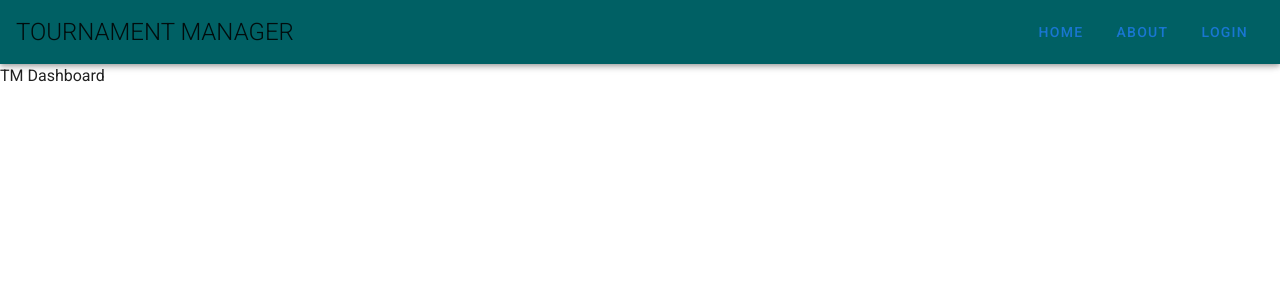
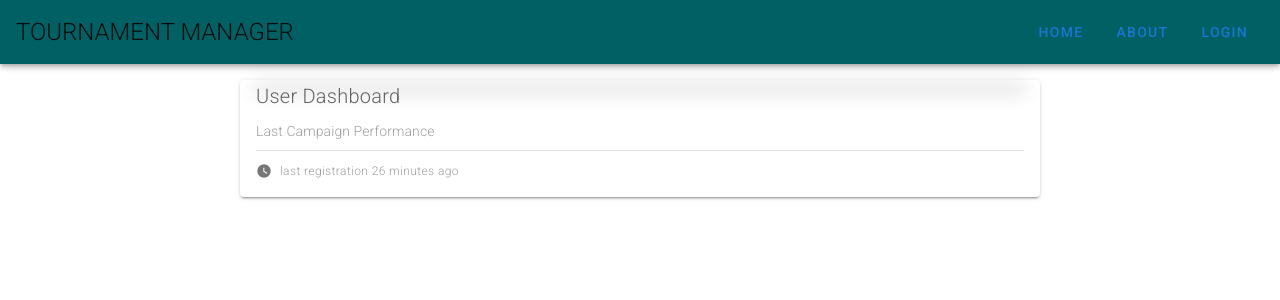
Before and after one commit to Chalta-Digital/tournament-builder, a Vue app in the folder frontend/: page /dashboard in a window 1280 px wide. Shown: the top 300 px of the page. Built offline with nearby package versions, Linux system fonts and the light colour scheme; no server answers.

Commit message:
fine tuning dashboard

```diff
--- a/frontend/src/views/Dashboard.vue
+++ b/frontend/src/views/Dashboard.vue
@@ -1,7 +1,36 @@
 <template>
-  <div>
-  TM Dashboard
-  </div>
+   <v-card
+    class="mt-4 mx-auto"
+    max-width="800"
+  >
+    <v-sheet
+      class="v-sheet--offset mx-auto"
+      color="cyan"
+      elevation="12"
+      max-width="calc(100% - 32px)"
+    >
+      <v-sparkline
+        :labels="labels"
+        :value="value"
+        color="white"
+        line-width="2"
+        padding="16"
+      ></v-sparkline>
+    </v-sheet>
+
+    <v-card-text class="pt-0">
+      <div class="title font-weight-light mb-2">User Dashboard</div>
+      <div class="subheading font-weight-light grey--text">Last Campaign Performance</div>
+      <v-divider class="my-2"></v-divider>
+      <v-icon
+        class="mr-2"
+        small
+      >
+        mdi-clock
+      </v-icon>
+      <span class="caption grey--text font-weight-light">last registration 26 minutes ago</span>
+    </v-card-text>
+  </v-card>
 </template>
 
 <script>
```
